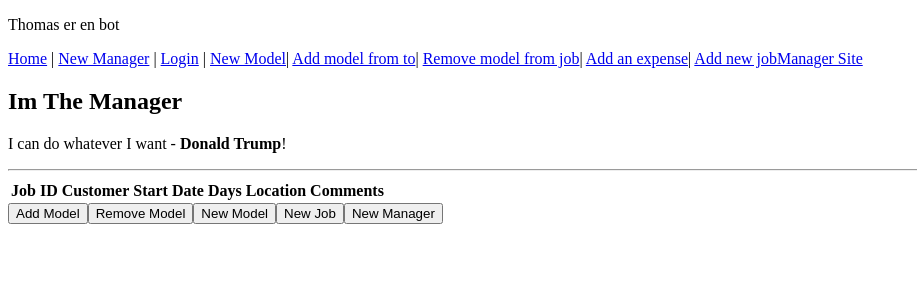
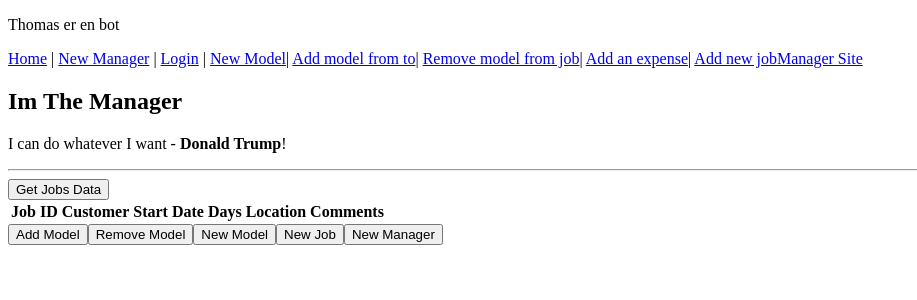
Before and after one commit to thomasgl710/ModelsApi, a Vue app in the folder ModelWebApi/: page /ManagerSite in a window 1280 px wide. Shown: the top 300 px of the page, without its empty margins (0-917 px from the left). Built offline with nearby package versions, Linux system fonts and the light colour scheme.

Commit message:
ManagerSite works.

```diff
--- a/ModelWebApi/src/components/ManagerSite.vue
+++ b/ModelWebApi/src/components/ManagerSite.vue
@@ -7,11 +7,13 @@
             </p>
             <hr>
 
+
+            <button v-on:click="getAllJobsData">Get Jobs Data</button>
+
             <div class="container">
                 <table class="table table-stripped">
                     <thead>
                         <tr>
-
                             <th>Job ID</th>
                             <th>Customer</th>
                             <th>Start Date</th>
@@ -21,11 +23,21 @@
 
                         </tr>
                     </thead>
-                    <tbody id="data">
+                    <tbody>
+                        <tr v-for="jobdata in jobDataList">
+                            <td>{{jobdata.efJobId}}</td>
+                            <td>{{jobdata.customer}}</td>
+                            <td>{{jobdata.startDate}}</td>
+                            <td>{{jobdata.days}}</td>
+                            <td>{{jobdata.location}}</td>
+                            <td>{{jobdata.comments}}</td>
+                        </tr>
 
                     </tbody>
                 </table>
             </div>
+
+
 
             <button @click="$router.push('AddModelToJob')">Add Model</button>
             <button @click="$router.push('RemoveModelFromJob')">Remove Model</button>
@@ -38,35 +50,35 @@
 </template>
 
 <script>
+    export default {
+        name: "AllJobs",
+        data() {
+            return {
+                jobDataList: {}
+            };
+        },
+        methods: {
+            getAllJobsData() {
+                var url = "https://localhost:44368/api/Jobs";
+                var vm = this;
+                fetch(url, {
+                    method: 'GET', // Or DELETE
+                    credentials: 'include',
+                    headers: {
+                        'Authorization': 'Bearer ' + localStorage.getItem("token"),
+                        'Content-Type': 'application/json'
+                    }
+                })
+                    .then(response => response.json())
+                    .then(data => {
+                        console.log(data);
+                        (vm.jobDataList = data)
+                    })
 
+                    .catch(error => alert('Something bad happened: ' + error));
 
-
-            //var url = "https://localhost:44368/api/Jobs";
-            //fetch(url).then(
-            //    res => {
-            //        res.json.then(
-            //            data => {
-
-            //                if (data.length > 0) {
-            //                    var temp = "";
-
-            //                    data.forEach((u) => {
-            //                        temp += "<tr>";
-            //                        temp += "<td>" + u.EFJobId + "<td>";
-            //                        temp += "<td>" + u.Customer + "<td>";
-            //                        temp += "<td>" + u.StartDate + "<td>";
-            //                        temp += "<td>" + u.Days + "<td>";
-            //                        temp += "<td>" + u.Location + "<td>";
-            //                        temp += "<td>" + u.Comments + "<td>";
-            //                    })
-
-            //                    document.getElementById(data).innerHTML = temp;
-            //                }
-            //            }
-            //        )
-            //    }
-            //)
-
-
+            }
+        }
+    };
 
 </script>
```
Also changed, not shown: 9 other files (tests, documents, lock files or other folders).
